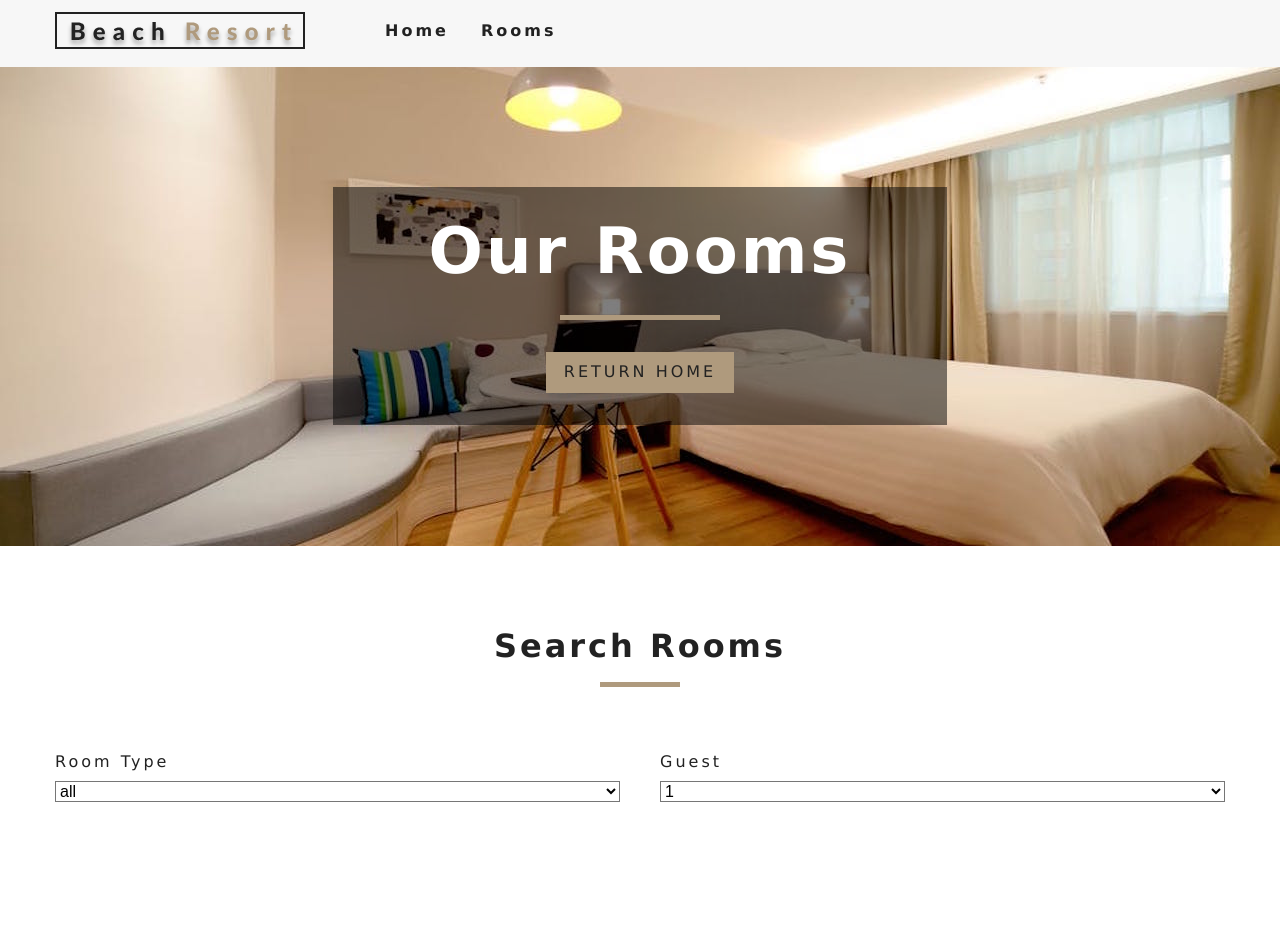
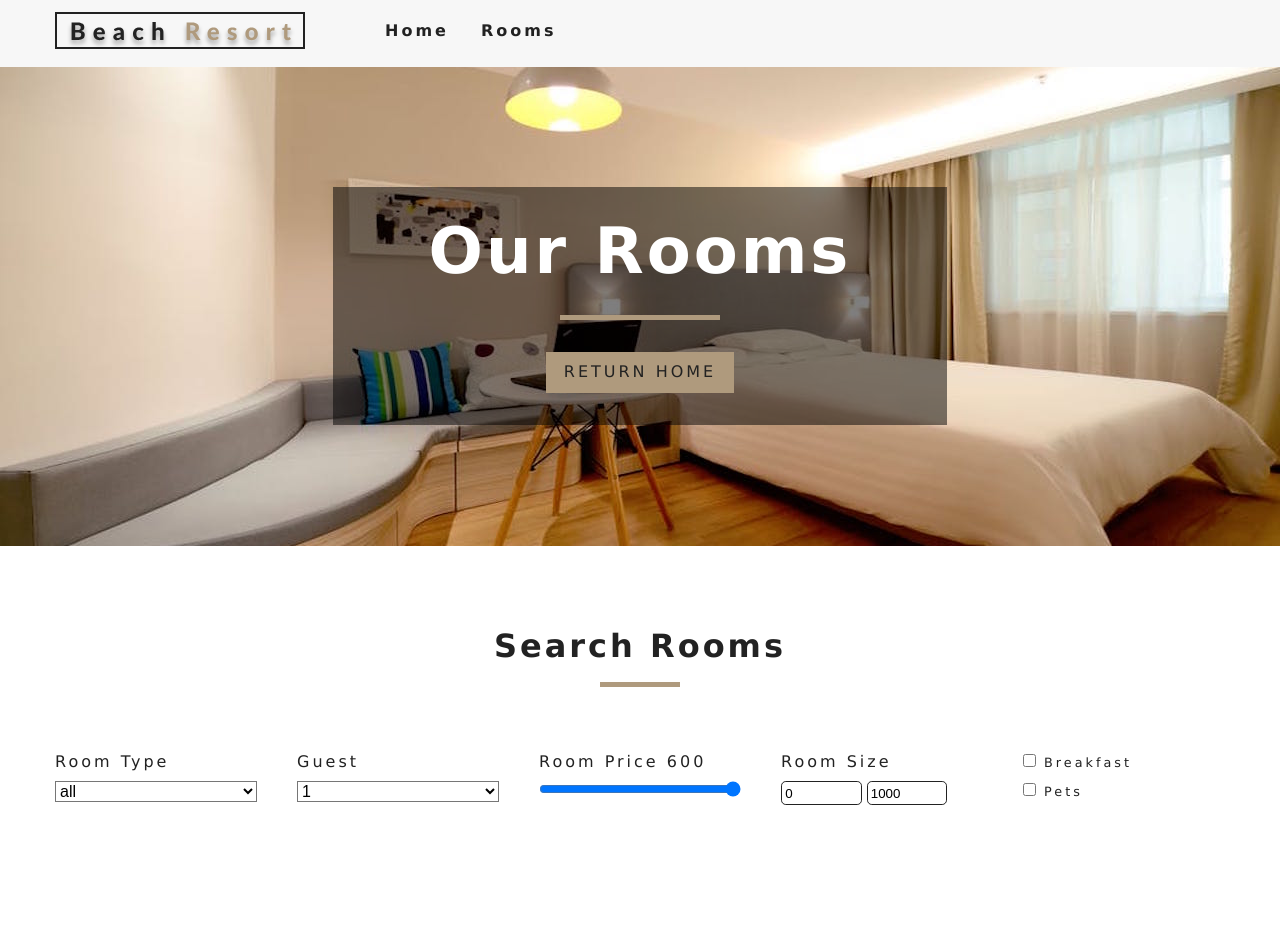
Before and after one commit to NigamLavya/React_Resort, a React (Create React App) app: page /rooms in a window 1280 px wide. Shown: the top 952 px of the page. Built offline with nearby package versions, Linux system fonts and the light colour scheme.

Commit message:
other filters logic

```diff
--- a/src/Context.js
+++ b/src/Context.js
@@ -27,7 +27,7 @@ class RoomProvider extends Component {
         let maxSize = Math.max(...rooms.map(item => item.size))
         console.log(maxSize);
         this.setState({
-            rooms, featuredRooms, sortedRooms: rooms, loading: false, maxPrice, maxSize
+            rooms, featuredRooms, sortedRooms: rooms, loading: false, maxPrice, maxSize, price: maxPrice
         })
     }
 
@@ -45,7 +45,7 @@ class RoomProvider extends Component {
     }
 
     handleChange = event => {
-        let value = event.type === "checkbox" ? event.target.checked : event.target.value;
+        let value = event.target.type === "checkbox" ? event.target.checked : event.target.value;
         let name = event.target.name;
         this.setState({
             [name]: value
@@ -53,11 +53,12 @@ class RoomProvider extends Component {
     }
 
     filterRooms() {
-        let { rooms, type, capacity } = this.state
+        let { rooms, type, capacity, price, maxPrice, minSize, maxSize, breakfast, pets } = this.state
         // initialize tempRooms
         let tempRooms = rooms
         // transform values
         capacity = parseInt(capacity);
+        price = parseInt(price);
 
         // type filter logic
         if (type !== 'all') {
@@ -65,7 +66,21 @@ class RoomProvider extends Component {
         }
         // capacity filter logic
         if (capacity != 1) {
-            tempRooms = tempRooms.filter(item => item.capacity ===capacity)
+            tempRooms = tempRooms.filter(item => item.capacity >= capacity)
+        }
+        // price filter logic
+        if (price !== maxPrice) {
+            tempRooms = tempRooms.filter(item => item.price <= price)
+        }
+        // size filter logic
+        tempRooms = tempRooms.filter(item => item.size >= minSize && item.size <= maxSize)
+        // breakfast checkbox
+        if(breakfast){
+            tempRooms = tempRooms.filter(item => item.breakfast)
+        }
+        // pets checkbox
+        if(pets){
+            tempRooms = tempRooms.filter(item => item.pets)
         }
 
         this.setState({
--- a/src/components/RoomFilter.js
+++ b/src/components/RoomFilter.js
@@ -11,7 +11,7 @@ function getUniqueValues(items, value) {
 export default function RoomFilter() {
     const context = useContext(RoomContext);
     console.log(context);
-    let { rooms, handleChange, type, capacity } = context;
+    let { rooms, handleChange, type, capacity, price, maxPrice, minPrice, minSize, maxSize, breakfast, pets } = context;
 
     // type filter mapping
     let types = getUniqueValues(rooms, 'type');
@@ -46,6 +46,32 @@ export default function RoomFilter() {
                     </select>
                 </div>
                 {/* end capacity filter*/}
+                {/* start price filter */}
+                <div className="form-group">
+                    <label htmlFor="price">Room Price {price}</label>
+                    <input type="range" id="price" className="form-control" name="price" onChange={handleChange} min={minPrice} max={maxPrice} value={price} />
+                </div>
+                {/* end price filter*/}
+                {/* start size filter */}
+                <div className="form-group">
+                    <label htmlFor="size">Room Size</label>
+                    <input type="number" name="minSize" id="size" className="size-input" value={minSize} onChange={handleChange} />
+                    <input type="number" name="maxSize" id="size" className="size-input" value={maxSize} onChange={handleChange} />
+                </div>
+                {/* end size filter*/}
+                {/* start breakfast pets checkbox */}
+                <div className="form-group">
+                    <div className="single-extra">
+                        <input type="checkbox" name="breakfast" id="breakfast" onChange={handleChange}  checked={breakfast} />
+                        <label htmlFor="breakfast">breakfast</label>
+                    </div>
+                    <div className="single-extra">
+                        <input type="checkbox" name="pets" id="pets" onChange={handleChange}  checked={pets} />
+                        <label htmlFor="pets">pets</label>
+                    </div>
+                </div>
+                {/* end breakfast checkbox */}
+
             </form>
         </section>
     )
```
